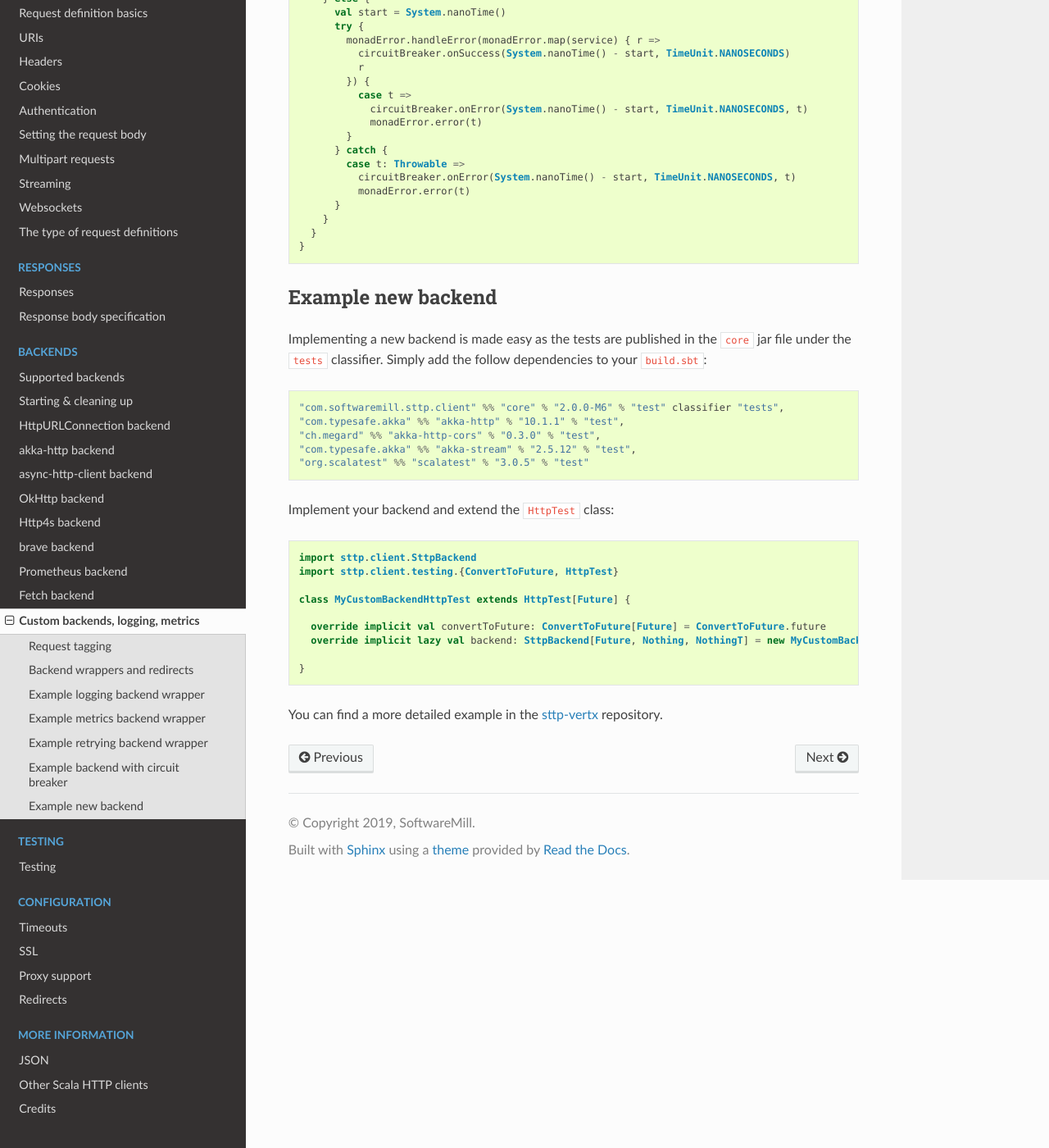
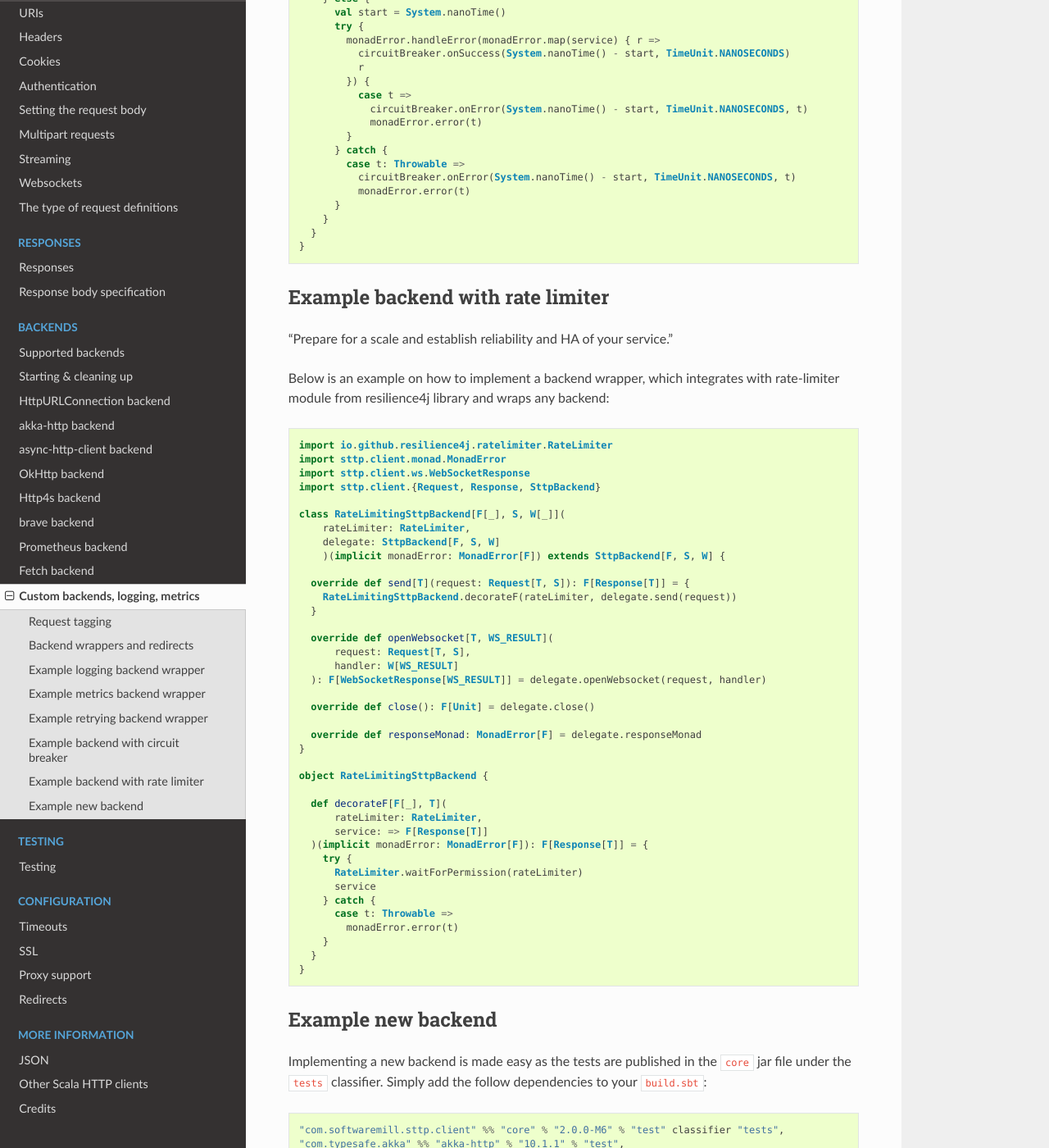
Before and after one commit to softwaremill/sttp, a Sphinx documentation site: the page built from docs/backends/custom.rst, in a window 1280 px wide and 1400 px high, scrolled down 5541 px. Shown: the whole window at 82% size. Built offline with Sphinx 7.4.7 and the Read the Docs theme 2.0.0, drawn with Linux system fonts in a browser that asks for light colours; some of the changed text lies outside the part shown.

Commit message:
[Docs] Example backend with rate limiter

```diff
--- a/docs/backends/custom.rst
+++ b/docs/backends/custom.rst
@@ -228,7 +228,7 @@ Below is an example on how to implement a backend wrapper, which integrates with
         )(implicit monadError: MonadError[F]) extends SttpBackend[F, S, W] {
 
       override def send[T](request: Request[T, S]): F[Response[T]] = {
-        CircuitSttpBackend.decorateFuture(circuitBreaker, delegate.send(request))
+        CircuitSttpBackend.decorateF(circuitBreaker, delegate.send(request))
       }
 
       override def openWebsocket[T, WS_RESULT](
@@ -243,7 +243,7 @@ Below is an example on how to implement a backend wrapper, which integrates with
 
     object CircuitSttpBackend {
 
-      def decorateFuture[F[_], T](
+      def decorateF[F[_], T](
           circuitBreaker: CircuitBreaker,
           service: => F[Response[T]]
       )(implicit monadError: MonadError[F]): F[Response[T]] = {
@@ -271,6 +271,52 @@ Below is an example on how to implement a backend wrapper, which integrates with
       }
     }
 
+Example backend with rate limiter
+-------------------
+
+"Prepare for a scale and establish reliability and HA of your service."
+
+Below is an example on how to implement a backend wrapper, which integrates with rate-limiter module from resilience4j library and wraps any backend::
+
+    import io.github.resilience4j.ratelimiter.RateLimiter
+    import sttp.client.monad.MonadError
+    import sttp.client.ws.WebSocketResponse
+    import sttp.client.{Request, Response, SttpBackend}
+
+    class RateLimitingSttpBackend[F[_], S, W[_]](
+        rateLimiter: RateLimiter,
+        delegate: SttpBackend[F, S, W]
+        )(implicit monadError: MonadError[F]) extends SttpBackend[F, S, W] {
+
+      override def send[T](request: Request[T, S]): F[Response[T]] = {
+        RateLimitingSttpBackend.decorateF(rateLimiter, delegate.send(request))
+      }
+
+      override def openWebsocket[T, WS_RESULT](
+          request: Request[T, S],
+          handler: W[WS_RESULT]
+      ): F[WebSocketResponse[WS_RESULT]] = delegate.openWebsocket(request, handler)
+
+      override def close(): F[Unit] = delegate.close()
+
+      override def responseMonad: MonadError[F] = delegate.responseMonad
+    }
+
+    object RateLimitingSttpBackend {
+
+      def decorateF[F[_], T](
+          rateLimiter: RateLimiter,
+          service: => F[Response[T]]
+      )(implicit monadError: MonadError[F]): F[Response[T]] = {
+        try {
+          RateLimiter.waitForPermission(rateLimiter)
+          service
+        } catch {
+          case t: Throwable =>
+            monadError.error(t)
+        }
+      }
+    }
 
 Example new backend
 -------------------
```
